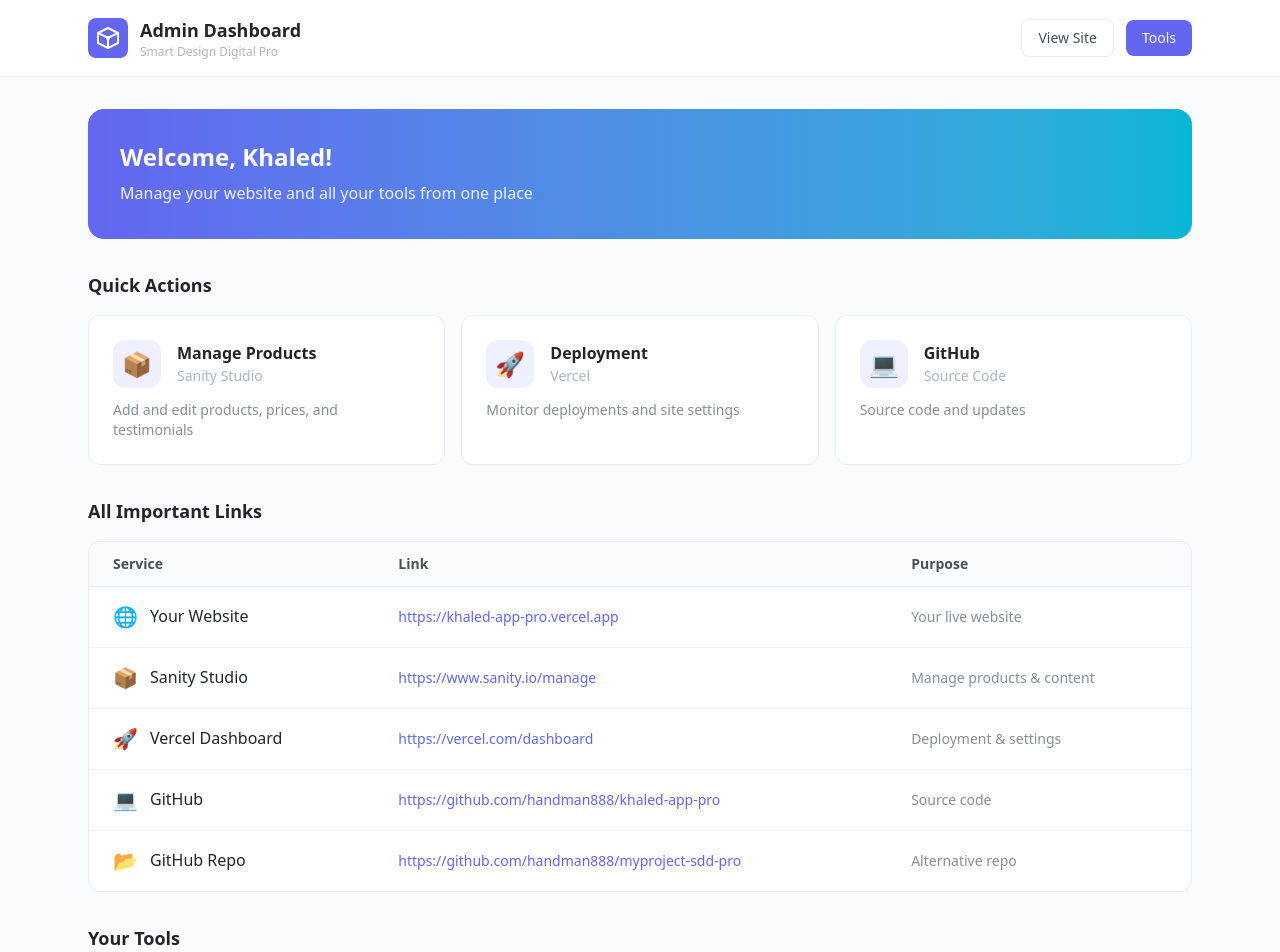
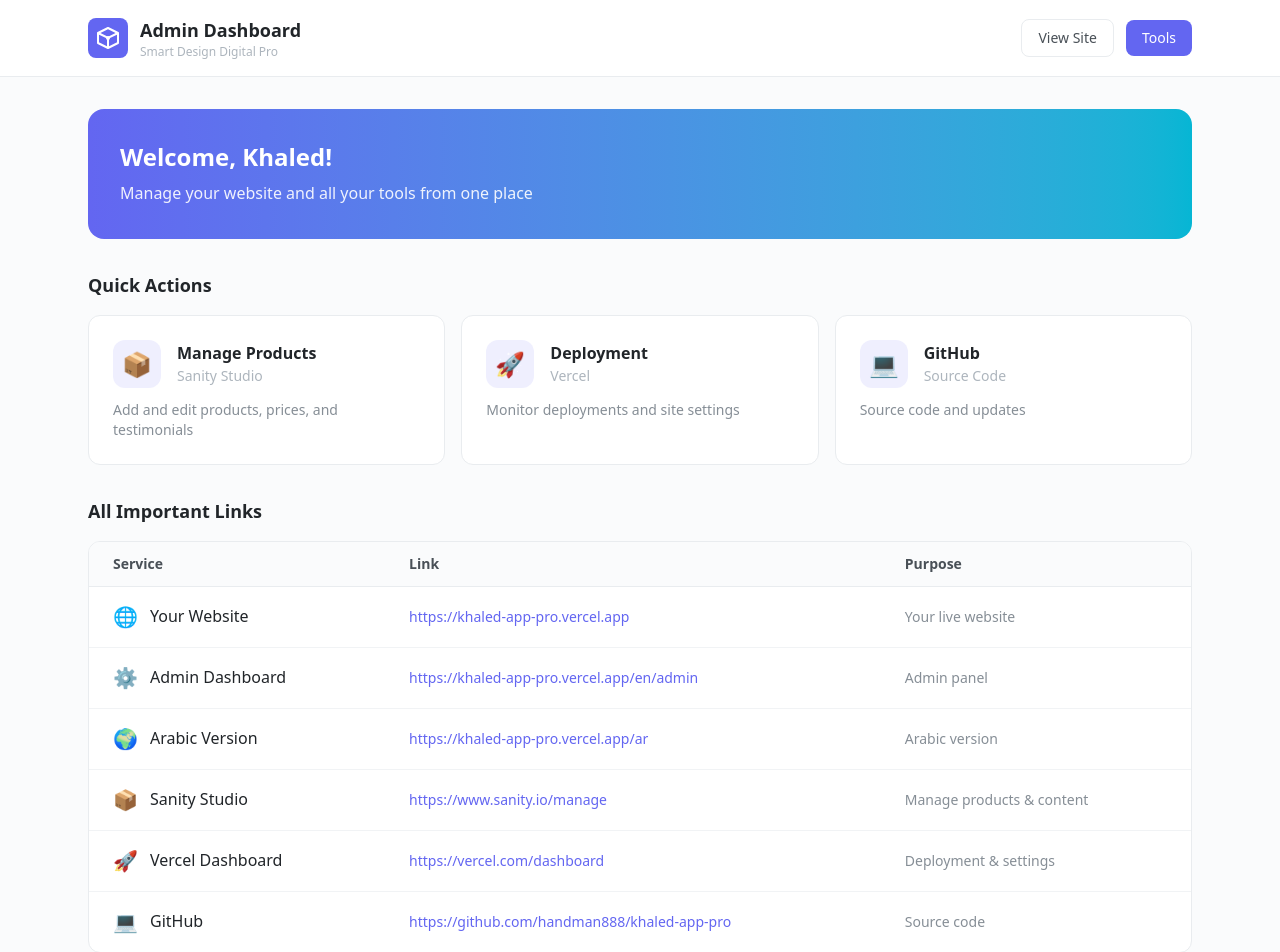
Before and after one commit to handman888/khaled-app-pro, a Next.js app: page /en/admin in a window 1280 px wide. Shown: the top 952 px of the page. Built offline with nearby package versions, Linux system fonts and the light colour scheme.

Commit message:
Fix Vercel build configuration and admin page

```diff
--- a/src/app/[locale]/admin/page.tsx
+++ b/src/app/[locale]/admin/page.tsx
@@ -1,32 +1,19 @@
-'use client';
+import Link from 'next/link';
+import { getMessages, getLocaleDirection } from '@/lib/i18n';
 
-import { useState, useEffect } from 'react';
-import Link from 'next/link';
-import { getMessages } from '@/lib/i18n';
-
-export default function AdminPage({
+export default async function AdminPage({
   params,
 }: {
   params: Promise<{ locale: string }>;
 }) {
-  const [locale, setLocale] = useState('en');
-  const [messages, setMessages] = useState<any>(null);
-  const [activeTab, setActiveTab] = useState('overview');
-
-  useEffect(() => {
-    params.then(({ locale: loc }) => {
-      setLocale(loc);
-      getMessages(loc as 'en' | 'ar').then(setMessages);
-    });
-  }, [params]);
-
-  if (!messages) return <div className="min-h-screen flex items-center justify-center"><p>Loading...</p></div>;
-
-  const t = messages.admin as Record<string, any> || {};
-  const isRtl = locale === 'ar';
+  const { locale } = await params;
+  const validLocale = locale === 'ar' ? 'ar' : 'en';
+  const messages = await getMessages(validLocale);
+  const direction = getLocaleDirection(validLocale);
+  const isRtl = validLocale === 'ar';
 
   return (
-    <html lang={locale} dir={isRtl ? 'rtl' : 'ltr'}>
+    <html lang={validLocale} dir={direction}>
       <body className="min-h-screen bg-n-50 font-[family-name:var(--font-inter)]">
         {/* Header */}
         <header className="bg-white border-b border-n-200 sticky top-0 z-50">
@@ -42,23 +29,23 @@ export default function AdminPage({
               </div>
               <div>
                 <h1 className="text-lg font-bold text-n-900">
-                  {locale === 'ar' ? 'لوحة التحكم' : 'Admin Dashboard'}
+                  {isRtl ? 'لوحة التحكم' : 'Admin Dashboard'}
                 </h1>
                 <p className="text-xs text-n-500">Smart Design Digital Pro</p>
               </div>
             </div>
             <div className="flex items-center gap-3">
               <Link
-                href={`/${locale}`}
+                href={`/${validLocale}`}
                 className="rounded-lg border border-n-200 px-4 py-2 text-sm font-medium text-n-700 hover:bg-n-100"
               >
-                {locale === 'ar' ? 'عرض الموقع' : 'View Site'}
+                {isRtl ? 'عرض الموقع' : 'View Site'}
               </Link>
               <Link
-                href={`/${locale}/tools`}
+                href={`/${validLocale}/tools`}
                 className="rounded-lg bg-accent px-4 py-2 text-sm font-medium text-white hover:bg-accent/90"
               >
-                {locale === 'ar' ? 'الأدوات' : 'Tools'}
+                {isRtl ? 'الأدوات' : 'Tools'}
               </Link>
             </div>
           </div>
@@ -68,21 +55,20 @@ export default function AdminPage({
           {/* Welcome */}
           <div className="mb-8 rounded-2xl bg-gradient-to-r from-accent to-accent-secondary p-8 text-white">
             <h2 className="text-2xl font-bold mb-2">
-              {locale === 'ar' ? `مرحباً، خالد!` : `Welcome, Khaled!`}
+              {isRtl ? 'مرحباً، خالد!' : 'Welcome, Khaled!'}
             </h2>
             <p className="opacity-90">
-              {locale === 'ar'
-                ? 'هنا يمكنك إدارة موقعك و所有 أدواتك من مكان واحد'
+              {isRtl
+                ? 'هنا يمكنك إدارة موقعك وجميع أدواتك من مكان واحد'
                 : 'Manage your website and all your tools from one place'}
             </p>
           </div>
 
           {/* Quick Actions */}
           <h3 className="text-lg font-bold text-n-900 mb-4">
-            {locale === 'ar' ? 'إجراءات سريعة' : 'Quick Actions'}
+            {isRtl ? 'إجراءات سريعة' : 'Quick Actions'}
           </h3>
           <div className="grid grid-cols-1 md:grid-cols-2 lg:grid-cols-3 gap-4 mb-8">
-            {/* Sanity Studio */}
             <a
               href="https://www.sanity.io/manage"
               target="_blank"
@@ -95,19 +81,18 @@ export default function AdminPage({
                 </div>
                 <div>
                   <h4 className="font-bold text-n-900">
-                    {locale === 'ar' ? 'إدارة المنتجات' : 'Manage Products'}
+                    {isRtl ? 'إدارة المنتجات' : 'Manage Products'}
                   </h4>
                   <p className="text-sm text-n-500">Sanity Studio</p>
                 </div>
               </div>
               <p className="text-sm text-n-600">
-                {locale === 'ar'
+                {isRtl
                   ? 'أضف وعدّل المنتجات والأسعار والاختبارات'
                   : 'Add and edit products, prices, and testimonials'}
               </p>
             </a>
 
-            {/* Vercel Dashboard */}
             <a
               href="https://vercel.com/dashboard"
               target="_blank"
@@ -120,19 +105,18 @@ export default function AdminPage({
                 </div>
                 <div>
                   <h4 className="font-bold text-n-900">
-                    {locale === 'ar' ? 'إدارة النشر' : 'Deployment'}
+                    {isRtl ? 'إدارة النشر' : 'Deployment'}
                   </h4>
                   <p className="text-sm text-n-500">Vercel</p>
                 </div>
               </div>
               <p className="text-sm text-n-600">
-                {locale === 'ar'
+                {isRtl
                   ? 'راقب النشر وإعدادات الموقع'
                   : 'Monitor deployments and site settings'}
               </p>
             </a>
 
-            {/* GitHub */}
             <a
               href="https://github.com/handman888/khaled-app-pro"
               target="_blank"
@@ -149,7 +133,7 @@ export default function AdminPage({
                 </div>
               </div>
               <p className="text-sm text-n-600">
-                {locale === 'ar'
+                {isRtl
                   ? 'شفرة المصدر والتحديثات'
                   : 'Source code and updates'}
               </p>
@@ -158,20 +142,20 @@ export default function AdminPage({
 
           {/* All Links */}
           <h3 className="text-lg font-bold text-n-900 mb-4">
-            {locale === 'ar' ? 'جميع الروابط المهمة' : 'All Important Links'}
+            {isRtl ? 'جميع الروابط المهمة' : 'All Important Links'}
           </h3>
-          <div className="rounded-xl border border-n-200 bg-white overflow-hidden">
+          <div className="rounded-xl border border-n-200 bg-white overflow-hidden mb-8">
             <table className="w-full">
               <thead className="bg-n-50 border-b border-n-200">
                 <tr>
                   <th className="px-6 py-3 text-left text-sm font-semibold text-n-700">
-                    {locale === 'ar' ? 'الخدمة' : 'Service'}
+                    {isRtl ? 'الخدمة' : 'Service'}
                   </th>
                   <th className="px-6 py-3 text-left text-sm font-semibold text-n-700">
-                    {locale === 'ar' ? 'الرابط' : 'Link'}
+                    {isRtl ? 'الرابط' : 'Link'}
                   </th>
                   <th className="px-6 py-3 text-left text-sm font-semibold text-n-700">
-                    {locale === 'ar' ? 'لماذا' : 'Purpose'}
+                    {isRtl ? 'لماذا' : 'Purpose'}
                   </th>
                 </tr>
               </thead>
@@ -180,32 +164,38 @@ export default function AdminPage({
                   {
                     name: 'Your Website',
                     url: 'https://khaled-app-pro.vercel.app',
-                    purpose: locale === 'ar' ? 'موقعك الرسمي' : 'Your live website',
+                    purpose: isRtl ? 'موقعك الرسمي' : 'Your live website',
                     emoji: '🌐'
+                  },
+                  {
+                    name: 'Admin Dashboard',
+                    url: 'https://khaled-app-pro.vercel.app/en/admin',
+                    purpose: isRtl ? 'لوحة التحكم' : 'Admin panel',
+                    emoji: '⚙️'
+                  },
+                  {
+                    name: 'Arabic Version',
+                    url: 'https://khaled-app-pro.vercel.app/ar',
+                    purpose: isRtl ? 'النسخة العربية' : 'Arabic version',
+                    emoji: '🌍'
                   },
                   {
                     name: 'Sanity Studio',
                     url: 'https://www.sanity.io/manage',
-                    purpose: locale === 'ar' ? 'إدارة المنتجات والمحتوى' : 'Manage products & content',
+                    purpose: isRtl ? 'إدارة المنتجات والمحتوى' : 'Manage products & content',
                     emoji: '📦'
                   },
                   {
                     name: 'Vercel Dashboard',
                     url: 'https://vercel.com/dashboard',
-                    purpose: locale === 'ar' ? 'إدارة النشر والإعدادات' : 'Deployment & settings',
+                    purpose: isRtl ? 'إدارة النشر والإعدادات' : 'Deployment & settings',
                     emoji: '🚀'
                   },
                   {
                     name: 'GitHub',
                     url: 'https://github.com/handman888/khaled-app-pro',
-                    purpose: locale === 'ar' ? 'شفرة المصدر' : 'Source code',
+                    purpose: isRtl ? 'شفرة المصدر' : 'Source code',
                     emoji: '💻'
-                  },
-                  {
-                    name: 'GitHub Repo',
-                    url: 'https://github.com/handman888/myproject-sdd-pro',
-                    purpose: locale === 'ar' ? 'مستودع بديل' : 'Alternative repo',
-                    emoji: '📂'
                   },
                 ].map((link, i) => (
                   <tr key={i} className="hover:bg-n-50">
@@ -233,10 +223,10 @@ export default function AdminPage({
           </div>
 
           {/* Your Tools */}
-          <h3 className="text-lg font-bold text-n-900 mt-8 mb-4">
-            {locale === 'ar' ? 'أدواتك' : 'Your Tools'}
+          <h3 className="text-lg font-bold text-n-900 mb-4">
+            {isRtl ? 'أدواتك' : 'Your Tools'}
           </h3>
-          <div className="grid grid-cols-2 md:grid-cols-3 lg:grid-cols-4 gap-3">
+          <div className="grid grid-cols-2 md:grid-cols-3 lg:grid-cols-4 gap-3 mb-8">
             {[
               { name: 'Text', nameAr: 'النصوص', path: 'text', emoji: '✍️' },
               { name: 'Image', nameAr: 'الصور', path: 'image', emoji: '🖼️' },
@@ -252,24 +242,24 @@ export default function AdminPage({
             ].map((tool) => (
               <Link
                 key={tool.path}
-                href={`/${locale}/tools/${tool.path}`}
+                href={`/${validLocale}/tools/${tool.path}`}
                 className="rounded-xl border border-n-200 bg-white p-4 hover:border-accent hover:shadow-md transition-all text-center"
               >
                 <span className="text-2xl block mb-2">{tool.emoji}</span>
                 <span className="text-sm font-medium text-n-700">
-                  {locale === 'ar' ? tool.nameAr : tool.name}
+                  {isRtl ? tool.nameAr : tool.name}
                 </span>
               </Link>
             ))}
           </div>
 
           {/* Help Section */}
-          <div className="mt-8 rounded-xl bg-accent/5 border border-accent/20 p-6">
+          <div className="rounded-xl bg-accent/5 border border-accent/20 p-6">
             <h3 className="font-bold text-n-900 mb-2">
-              {locale === 'ar' ? 'هل تحتاج مساعدة؟' : 'Need Help?'}
+              {isRtl ? 'هل تحتاج مساعدة؟' : 'Need Help?'}
             </h3>
             <p className="text-sm text-n-600 mb-4">
-              {locale === 'ar'
+              {isRtl
                 ? 'إذا واجهت أي مشكلة أو تريد تطوير الموقع، أنا هنا لمساعدتك.'
                 : 'If you face any issues or want to improve the website, I\'m here to help.'}
             </p>
```
Also changed, not shown: vercel.json.
